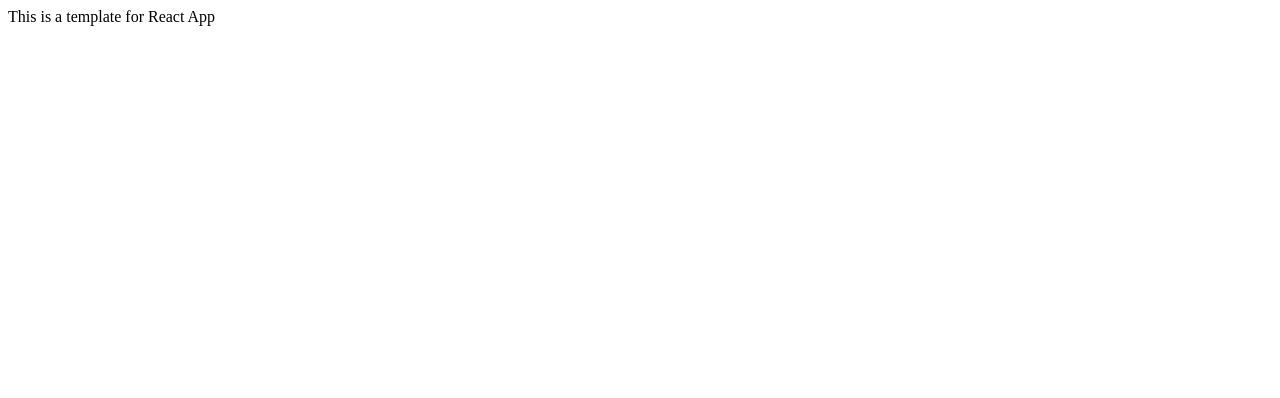
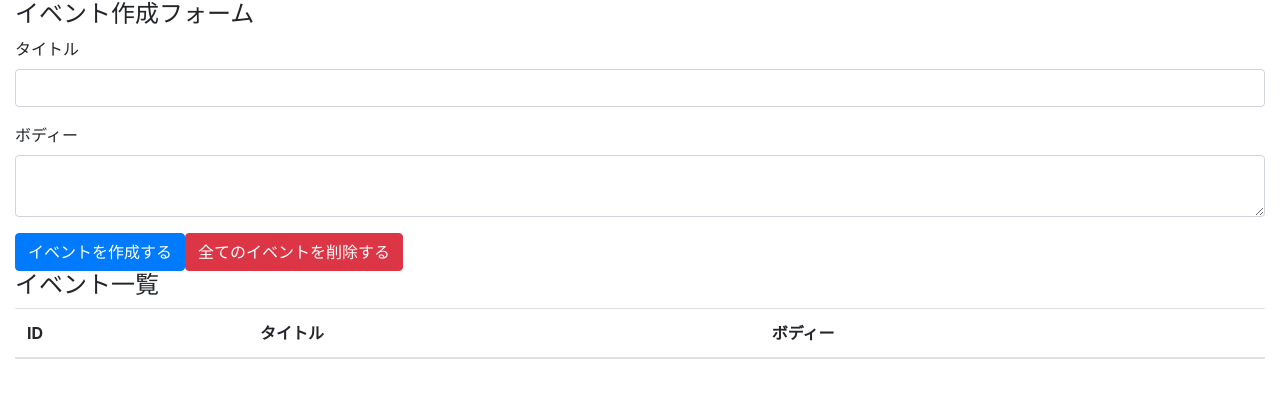
Before and after one commit to ShozaburoAbe/react-hooks-101, a React (Create React App) app: page / in a window 1280 px wide. Shown: the top 398 px of the page. Built offline with nearby package versions, Linux system fonts and the light colour scheme.

Commit message:
create event form  and event tabel with bootstrap

```diff
--- a/package.json
+++ b/package.json
@@ -6,6 +6,7 @@
     "@testing-library/jest-dom": "^4.2.4",
     "@testing-library/react": "^9.3.2",
     "@testing-library/user-event": "^7.1.2",
+    "bootstrap": "4.3.1",
     "react": "^16.13.1",
     "react-dom": "^16.13.1",
     "react-scripts": "3.4.3"
--- a/src/App.js
+++ /dev/null
@@ -1,11 +0,0 @@
-import React from 'react';
-
-const App = () => {
-  return (
-    <div>
-	  This is a template for React App
-    </div>
-  )
-}
-
-export default App;
--- /dev/null
+++ b/src/components/App.jsx
@@ -0,0 +1,40 @@
+import React from 'react';
+import 'bootstrap/dist/css/bootstrap.min.css';
+
+const App = () => {
+  return (
+    <div className="container-fluid">
+      <h4>イベント作成フォーム</h4>
+      <form action="">
+        <div className="form-group">
+          <label htmlFor="formEventTitle">タイトル</label>
+          <input type="text" className="form-control" id="formEventTitle"/>
+        </div>
+
+        <div className="form-group">
+          <label htmlFor="formEventBody">ボディー</label>
+          <textarea type="text" className="form-control" id="formEventBody"/>
+        </div>
+
+        <button className="btn btn-primary">イベントを作成する</button>
+        <button className="btn btn-danger">全てのイベントを削除する</button>
+      </form>
+
+      <h4>イベント一覧</h4>
+      <table className="table table-hover">
+        <thead>
+          <tr>
+            <th>ID</th>
+            <th>タイトル</th>
+            <th>ボディー</th>
+          </tr>
+        </thead>
+        <tbody>
+
+        </tbody>
+      </table>
+    </div>
+  )
+}
+
+export default App;
--- a/src/index.js
+++ b/src/index.js
@@ -1,6 +1,6 @@
 import React from 'react';
 import ReactDOM from 'react-dom';
-import App from './App';
+import App from './components/App';
 
 ReactDOM.render(
   <React.StrictMode>
```
Also changed, not shown: 1 other file (tests, documents, lock files or other folders).
